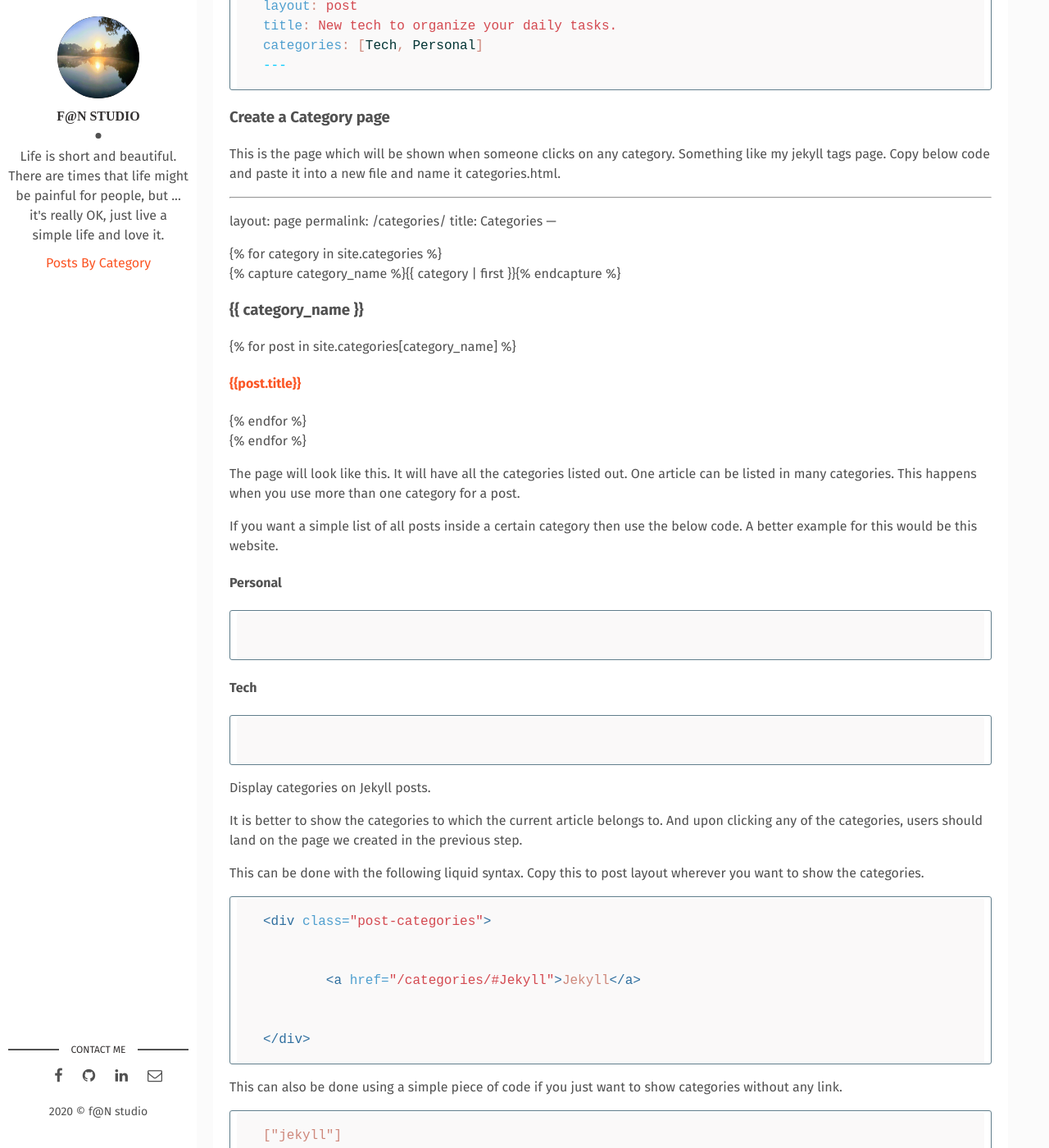
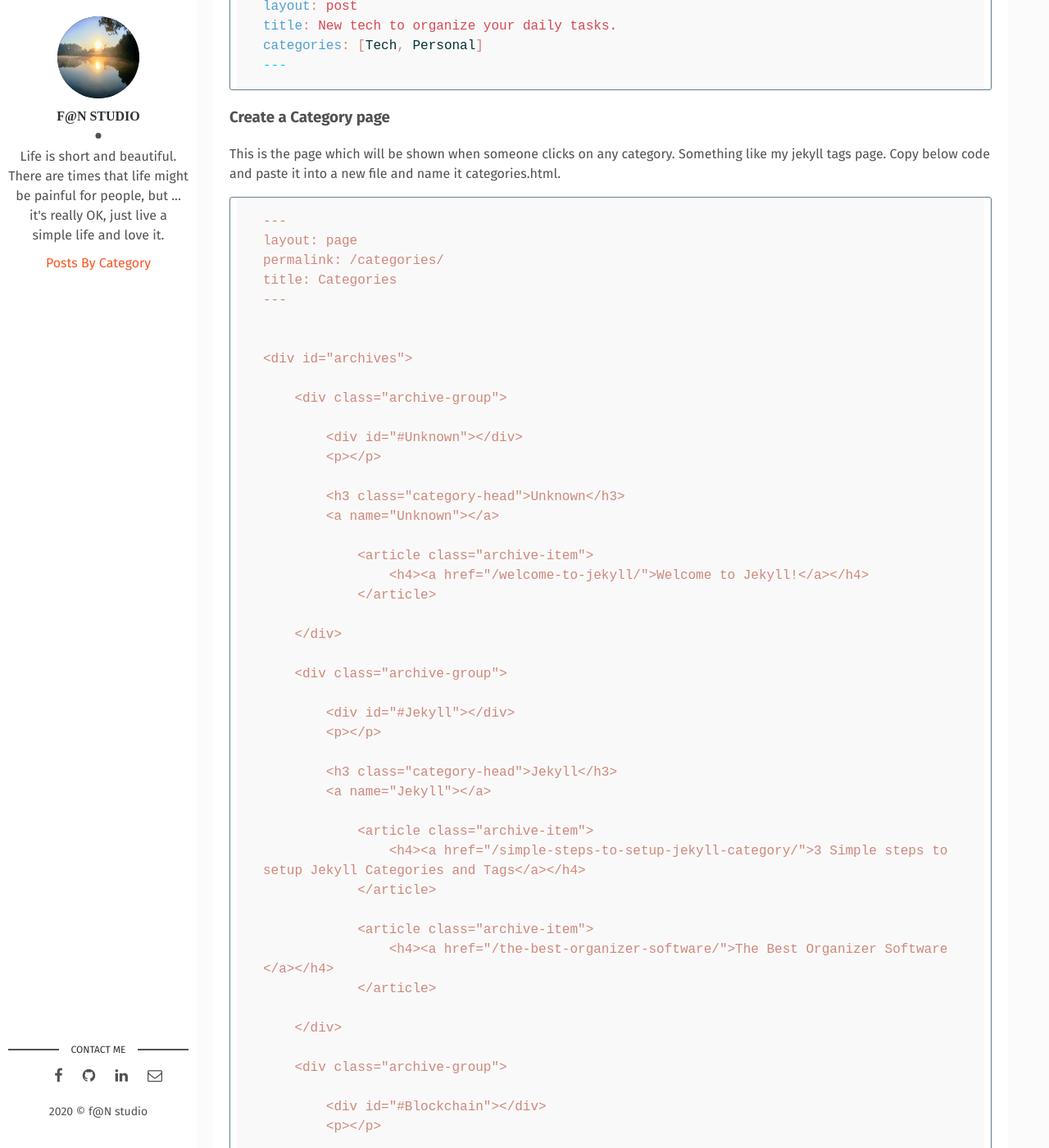
Before and after one commit to wowfrank/wowfrank.github.io, a Jekyll site: the page built from _posts/2019-10-31-simple-steps-to-setup-jekyll-category.md, in a window 1280 px wide and 1400 px high, scrolled down 1841 px. Shown: the whole window at 82% size. Built offline with Jekyll 4.4.1, drawn with Linux system fonts in a browser that asks for light colours; comment, search, counter and statistics services are not loaded; some of the changed text lies outside the part shown.

Commit message:
Update 2019-10-31-simple-steps-to-setup-jekyll-category.md

````diff
--- a/_posts/2019-10-31-simple-steps-to-setup-jekyll-category.md
+++ b/_posts/2019-10-31-simple-steps-to-setup-jekyll-category.md
@@ -66,7 +66,7 @@ categories: [Tech, Personal]
 
 This is the page which will be shown when someone clicks on any category. Something like my jekyll tags page. Copy below code and paste it into a new file and name it categories.html.
 
- {% raw %}
+```liquid
 ---
 layout: page
 permalink: /categories/
@@ -91,7 +91,7 @@ title: Categories
     </div>
 {% endfor %}
 </div>
- {% endraw %}
+```
 
 The page will look like this. It will have all the categories listed out. One article can be listed in many categories. This happens when you use more than one category for a post.
 
@@ -99,7 +99,7 @@ If you want a simple list of all posts inside a certain category then use the be
 
 #### Personal
 
-```html
+```liquid
 {% for post in site.categories.Personal %}
 	<li><span>{{ post.date | date_to_string }}</span> &nbsp; <a href="{{ post.url }}">{{ post.title }}</a></li>
 {% endfor %}
@@ -107,7 +107,7 @@ If you want a simple list of all posts inside a certain category then use the be
 
 #### Tech
 
-```html
+```liquid
 {% for post in site.categories.Tech %}
 	<li><span>{{ post.date | date_to_string }}</span> &nbsp; <a href="{{ post.url }}">{{ post.title }}</a></li>
 {% endfor %}
@@ -119,7 +119,7 @@ It is better to show the categories to which the current article belongs to. And
 
 This can be done with the following liquid syntax. Copy this to post layout wherever you want to show the categories.
 
-```html
+```liquid
 <div class="post-categories">
 	{% if post %}
 		{% assign categories = post.categories %}
````
